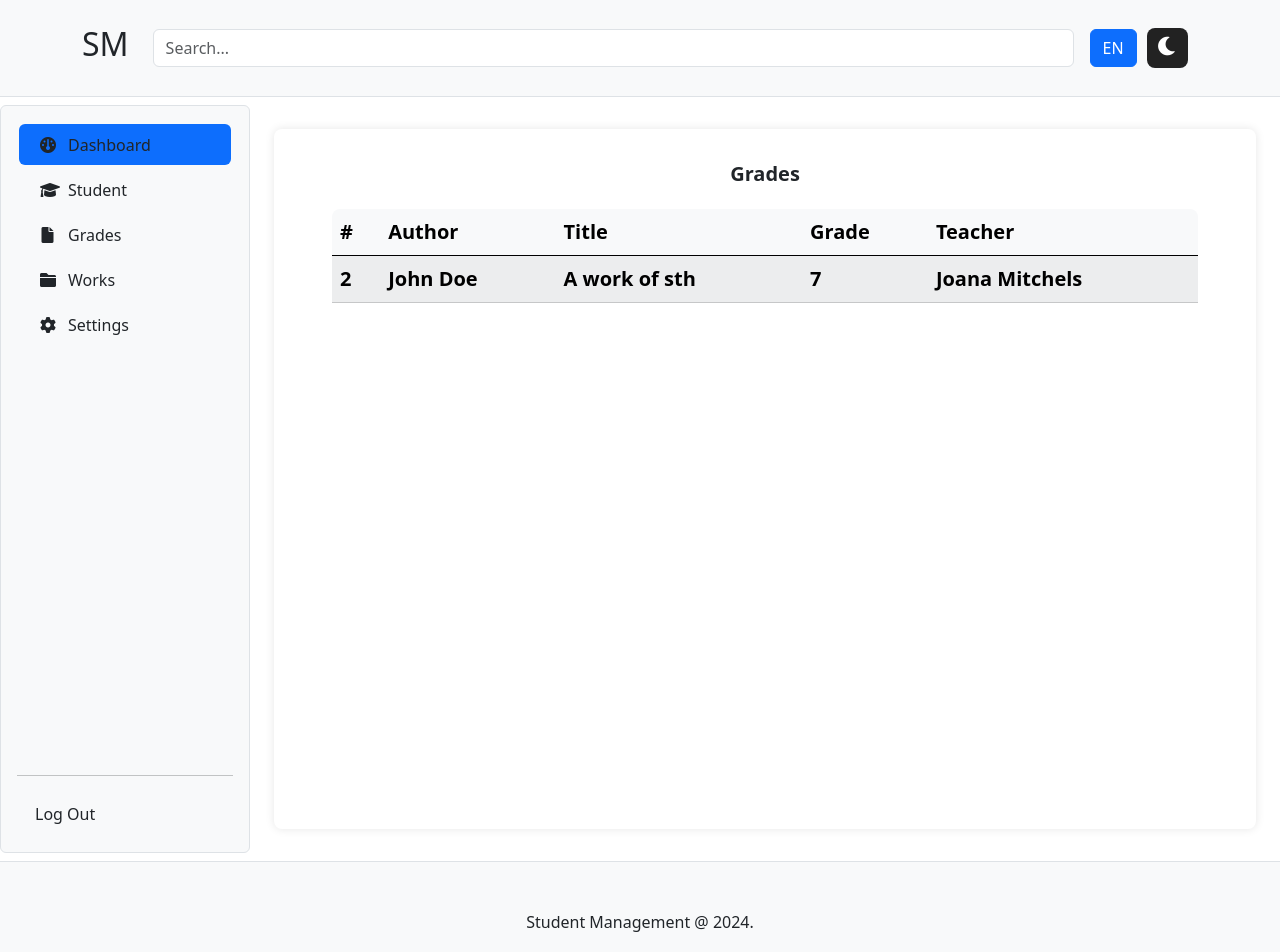
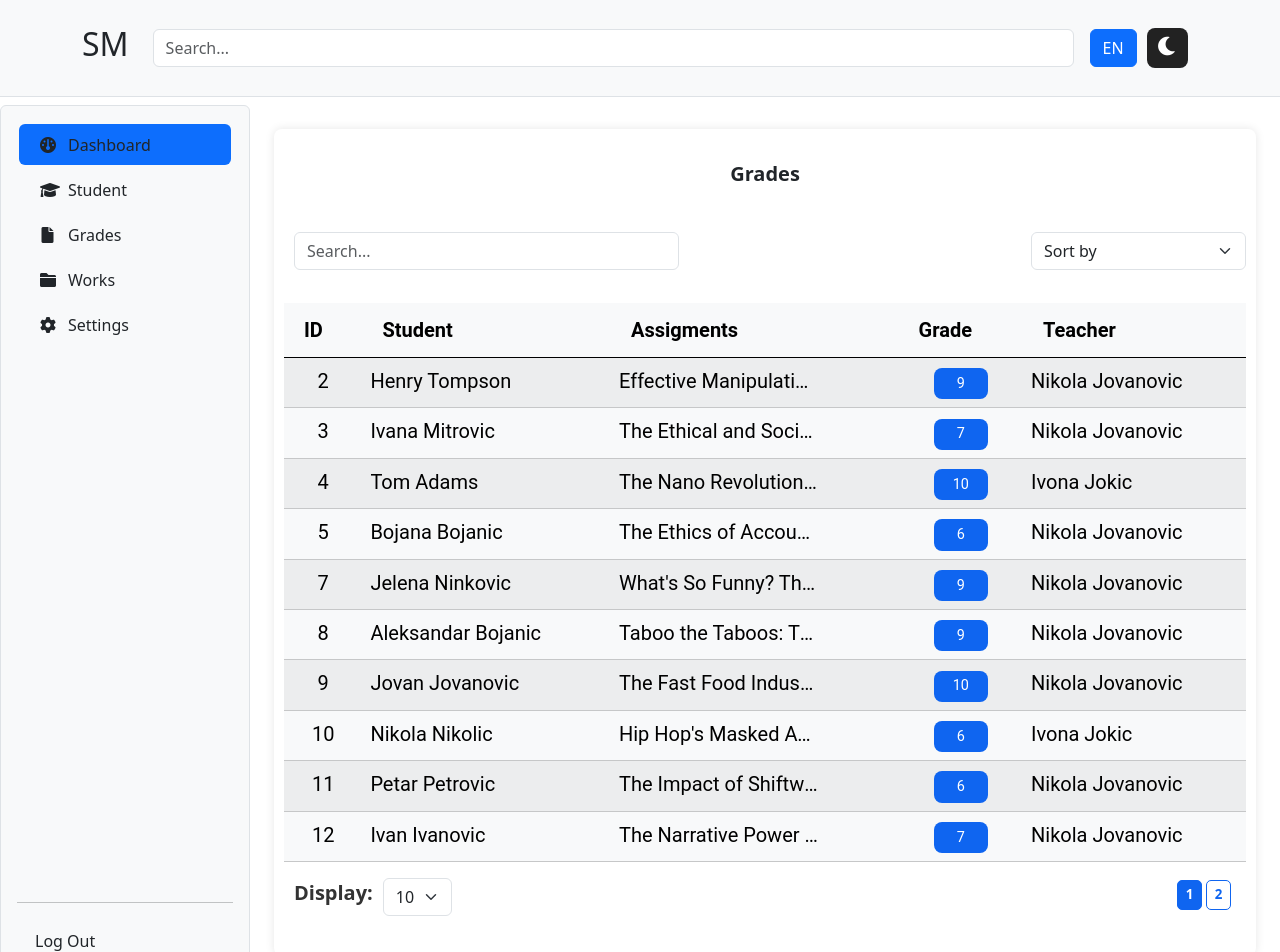
Before and after one commit to Ivona-Jok/Student-Management, a React (Create React App) app: page /grades in a window 1280 px wide. Shown: the top 952 px of the page. Built offline with nearby package versions, Linux system fonts and the light colour scheme; data requests are answered from the project's data file; sample sign-in values are in the browser's storage.

Commit message:
GradeTable update

```diff
--- a/public/db.json
+++ b/public/db.json
@@ -137,10 +137,7 @@
       "email": "nikola-jovanovic@hotmail.com",
       "password": "12345678.n",
       "token": "fake-jwt-token-for-5355",
-      "role": [
-        "teacher",
-        "admin"
-      ]
+      "role": "teacher, admin"
     },
     {
       "id": "1212",
@@ -165,7 +162,7 @@
   "works": [
     {
       "id": "1",
-      "grade": "5",
+      "grade": "",
       "studentId": "ef98",
       "teacherId": "1212",
       "date": "01.01.2024.",
@@ -265,7 +262,7 @@
     },
     {
       "id": "11",
-      "grade": "5",
+      "grade": "6",
       "studentId": "2aa6",
       "teacherId": "5355",
       "date": "04.06.2024.",
@@ -275,7 +272,7 @@
     },
     {
       "id": "12",
-      "grade": "5",
+      "grade": "7",
       "studentId": "5fd1",
       "teacherId": "5355",
       "date": "01.07.2024.",
@@ -302,6 +299,16 @@
       "title": "The Autism Epidemic",
       "description": "This paper challenges the use of the term 'epidemic' to describe the rise in autism spectrum disorder cases, attributing the increase to better diagnosis, awareness, and expanded criteria.",
       "link": "https://dialogues.rutgers.edu/index.php?preview=1&option=com_dropfiles&format=&task=frontfile.download&catid=69&id=133&Itemid=1000000000000"
+    },
+    {
+      "id": "15",
+      "grade": "7",
+      "studentId": "77c3",
+      "teacherId": "5355",
+      "date": "13.05.2024.",
+      "title": "The Ethical and Social Consequences",
+      "description": "This paper explores the ethical and social consequences of Direct-to-Consumer (DTC) genetic testing, highlighting concerns about medical principles such as autonomy, beneficence, and justice.",
+      "link": "https://dialogues.rutgers.edu/index.php?preview=1&option=com_dropfiles&format=&task=frontfile.download&catid=69&id=134&Itemid=1000000000000"
     }
   ]
 }
--- a/src/components/GradeTable.js
+++ b/src/components/GradeTable.js
@@ -1,38 +1,235 @@
-import { useContext } from "react";
+import React, { useState, useEffect, useContext } from "react";
 import "../styles/Components.css";
 import "../styles/Table.css";
 import { ThemeContext } from "../theme/Theme";
 import { useTranslation } from "react-i18next";
 
 function GradeTabel() {
-  const { theme } = useContext(ThemeContext);;
+  const { theme } = useContext(ThemeContext);
   const { t } = useTranslation();
+  const [works, setWorks] = useState([]);
+  const [users, setUsers] = useState([]);
+  const [expandedRows, setExpandedRows] = useState([]);
+  const [editGradeId, setEditGradeId] = useState(null);
+  const [searchTerm, setSearchTerm] = useState("");
+  const [selectedFilter, setSelectedFilter] = useState("");
+  const [currentPage, setCurrentPage] = useState(1);
+  const [worksPerPage, setWorksPerPage] = useState(10);
+  const [gradeSortDirection, setGradeSortDirection] = useState("asc");
+
+  useEffect(() => {
+    const fetchWorks = async () => {
+      try {
+        const response = await fetch("http://localhost:5000/works");
+        if (!response.ok) throw new Error("Failed to fetch works");
+        const data = await response.json();
+        setWorks(data);
+      } catch (error) {
+        console.error("Error fetching works:", error);
+      }
+    };
+
+    const fetchUsers = async () => {
+      try {
+        const response = await fetch("http://localhost:5000/users");
+        if (!response.ok) throw new Error("Failed to fetch users");
+        const data = await response.json();
+        setUsers(data);
+      } catch (error) {
+        console.error("Error fetching users:", error);
+      }
+    };
+
+    fetchWorks();
+    fetchUsers();
+  }, []);
+
+  const getStudentName = (studentId) => {
+    const student = users.find((user) => user.id === studentId);
+    return student ? `${student.firstName} ${student.lastName}` : "Unknown Student";
+  };
+
+  const getTeacherName = (teacherId) => {
+    const teacher = users.find((user) => user.id === teacherId);
+    return teacher ? `${teacher.firstName} ${teacher.lastName}` : "Unknown Teacher";
+  };
+
+  const toggleExpand = (id) => {
+    setExpandedRows((prevExpandedRows) => {
+      if (prevExpandedRows.includes(id)) {
+        return prevExpandedRows.filter((rowId) => rowId !== id);
+      } else {
+        return [...prevExpandedRows, id];
+      }
+    });
+  };
+
+  const handleGradeEdit = (id) => {
+    setEditGradeId((prevId) => (prevId === id ? null : id));
+  };
+
+  const handleGradeChange = (e, id) => {
+    const updatedGrade = e.target.value;
+    setWorks((prevWorks) =>
+      prevWorks.map((work) =>
+        work.id === id ? { ...work, grade: updatedGrade } : work
+      )
+    );
+  };
+
+  const filteredWorks = works.filter((work) => {
+    const studentName = getStudentName(work.studentId).toLowerCase();
+    const title = work.title.toLowerCase();
+    return (
+      (work.grade && work.grade.trim() !== "") &&
+      (studentName.includes(searchTerm.toLowerCase()) || title.includes(searchTerm.toLowerCase()))
+    );
+  });
+
+  const toggleSortDirection = (value) => {
+    setSelectedFilter(value);
+    if (value === "grade ascending") {
+      setGradeSortDirection("asc");
+    } else if (value === "grade descending") {
+      setGradeSortDirection("desc");
+    }
+  };
+
+  const sortedWorks = filteredWorks.sort((a, b) => {
+    if (selectedFilter === "student") {
+      return getStudentName(a.studentId).localeCompare(getStudentName(b.studentId));
+    } else if (selectedFilter === "grade ascending" || selectedFilter === "grade descending") {
+      const gradeA = a.grade ? Number(a.grade) : -1; // Convert to number or use -1 for undefined grades
+      const gradeB = b.grade ? Number(b.grade) : -1;
+      if (gradeA === gradeB) return 0;
+      return gradeSortDirection === "asc" ? gradeA - gradeB : gradeB - gradeA;
+    } else if (selectedFilter === "title") {
+      return a.title.localeCompare(b.title);
+    }
+    return 0;
+  });
+
+
+  const totalPages = Math.ceil(sortedWorks.length / worksPerPage);
+
+  const currentWorks = sortedWorks.slice(
+    (currentPage - 1) * worksPerPage,
+    currentPage * worksPerPage
+  );
+
+  const handlePageChange = (pageNumber) => {
+    setCurrentPage(pageNumber);
+  };
+
+  const handleStudentsPerPageChange = (e) => {
+    setWorksPerPage(Number(e.target.value));
+    setCurrentPage(1);
+  };
+
+  const handleSearchChange = (e) => {
+    setSearchTerm(e.target.value);
+    setCurrentPage(1);
+  };
 
   return (
-    <div className={` text-${theme === "light" ? "dark" : "light"}`}>
-
+    <div className={`text-${theme === "light" ? "dark" : "light"}`}>
       <div className={`component ${theme === "light" ? "dark" : "light"}`}>
         <div className="table-container">
+          <div className="filter-search-container">
+            <div className="search">
+              <input
+                type="search"
+                placeholder={t("search")}
+                value={searchTerm}
+                onChange={handleSearchChange}
+                className={`form-control ${theme}`}
+              />
+            </div>
+            <div className="filter">
+              <select
+                onChange={(e) => toggleSortDirection(e.target.value)}
+                className={`form-select ${theme}`}
+              >
+                <option value="">{t("sort_by")}</option>
+                {['student', 'title', 'grade_descending', 'grade_ascending'].map((col) => (
+                  <option key={col} value={col}>{t(col)}</option>
+                ))}
+              </select>
+            </div>
+          </div>
           <table className={`table table-${theme} table-striped`}>
             <thead>
               <tr>
-                    <td>#</td>
-                    <td>Author</td>
-                    <td>Title</td>
-                    <td>Grade</td>
-                    <td>Teacher</td>
+                <th>{t("ID")}</th>
+                <th>{t("student")}</th>
+                <th>{t("Assigments")}</th>
+                <th>{t("grade")}</th>
+                <th>{t("teacher")}</th>
               </tr>
             </thead>
             <tbody>
-                <tr>
-                    <td>2</td>
-                    <td>John Doe</td>
-                    <td>A work of sth</td>
-                    <td>7</td>
-                    <td>Joana Mitchels</td>
+              {currentWorks.map((work) => (
+                <tr key={work.id}>
+                  <td className="center">{work.id}</td>
+                  <td>{getStudentName(work.studentId)}</td>
+                  <td>
+                    <div
+                      className={`cell-content ${expandedRows.includes(work.id) ? "expanded" : "collapsed"}`}
+                      onClick={() => toggleExpand(work.id)}
+                    >
+                      {work.title}
+                    </div>
+                    {expandedRows.includes(work.id) && (
+                      <div className="work-description">
+                        {work.description}
+                      </div>
+                    )}
+                  </td>
+                  <td className="center">
+                    <button onClick={() => handleGradeEdit(work.id)} className="grade-button">
+                      {work.grade || "-"}
+                    </button>
+                    {editGradeId === work.id && (
+                      <select value={work.grade || ""} onChange={(e) => handleGradeChange(e, work.id)}>
+                        <option value="">-</option>
+                        {[...Array(6).keys()].map((i) => (
+                          <option key={i + 6} value={i + 6}>
+                            {i + 6}
+                          </option>
+                        ))}
+                      </select>
+                    )}
+                  </td>
+                  <td>{getTeacherName(work.teacherId)}</td>
                 </tr>
+              ))}
             </tbody>
           </table>
+          <div className="pagination-container">
+            <div className="students-per-page">
+              <label>{t("display")}:</label>
+              <select
+                value={worksPerPage}
+                onChange={handleStudentsPerPageChange}
+                className={`form-select ${theme}`}
+              >
+                <option value={10}>10</option>
+                <option value={25}>25</option>
+                <option value={50}>50</option>
+              </select>
+            </div>
+            <div className="pagination">
+              {Array.from({ length: totalPages }, (_, index) => (
+                <button
+                  key={index + 1}
+                  onClick={() => handlePageChange(index + 1)}
+                  className={`page-btn ${currentPage === index + 1 ? "active" : ""}`}
+                >
+                  {index + 1}
+                </button>
+              ))}
+            </div>
+          </div>
         </div>
       </div>
     </div>
--- a/src/components/Header.js
+++ b/src/components/Header.js
@@ -1,25 +1,50 @@
-import React, { useContext } from "react";
+import React, { useContext, useEffect, useState } from "react";
 import "../styles/Components.css";
 import ThemeSwitcher from "../theme/ThemeSwitcher";
 import LanguageSwitcher from "../languages/LanguageSwitcher";
 import { useTranslation } from "react-i18next";
 import { ThemeContext } from "../theme/Theme";
 
-
 function Header() {
   const { theme } = useContext(ThemeContext);
   const { t } = useTranslation();
+
+  const [works, setWorks] = useState([]);
+  const [filteredWorks, setFilteredWorks] = useState([]);
+  const [searchQuery, setSearchQuery] = useState("");
+
+  useEffect(() => {
+    fetch("/db.json")
+      .then((response) => response.json())
+      .then((data) => {
+        setWorks(data.works || []);
+        setFilteredWorks(data.works || []);
+      })
+      .catch((error) => console.error("Error fetching works:", error));
+  }, []);
+
+  const handleSearch = (e) => {
+    const query = e.target.value;
+    setSearchQuery(query);
+
+    const filtered = works.filter((work) =>
+      work.title.toLowerCase().includes(query.toLowerCase())
+    );
+    setFilteredWorks(filtered);
+  };
 
   return (
     <div id="header" className={`header text-${theme === "light" ? "dark" : "light"}`}>
       <header className={`py-3 mb-2 border-bottom bg-${theme}`}>
         <div className="container d-flex flex-wrap justify-content-between align-items-center">
-            <h2 className="me-4"> {t("header_txt")} </h2>
+          <h2 className="me-4">{t("header_txt")}</h2>
           <form className="flex-grow-1 me-3">
             <input
               type="search"
               className={`form-control ${theme}`}
               placeholder={t("search")}
+              value={searchQuery}
+              onChange={handleSearch}
               aria-label="Search"
             />
           </form>
--- a/src/components/work/WorkTable.js
+++ b/src/components/work/WorkTable.js
@@ -8,15 +8,15 @@ import { useAuth } from "../../utils/auth";
 function WorkTable() {
   const { theme } = useContext(ThemeContext);
   const { t } = useTranslation();
-  const { user } = useAuth();  // Get user from auth context
+  const { user } = useAuth();
 
   const [searchTerm, setSearchTerm] = useState("");
   const [sortConfig, setSortConfig] = useState({ key: null, direction: "asc" });
   const [works, setWorks] = useState([]);
   const [expandedRows, setExpandedRows] = useState([]);
-  const [editGradeId, setEditGradeId] = useState(null);  // Initialize state for editGradeId
-  const [currentPage, setCurrentPage] = useState(1);  // Initialize state for currentPage
-  const [worksPerPage, setWorksPerPage] = useState(10);  // Initialize state for worksPerPage
+  const [editGradeId, setEditGradeId] = useState(null);
+  const [currentPage, setCurrentPage] = useState(1);
+  const [worksPerPage, setWorksPerPage] = useState(10);
 
   const handleSearchChange = (e) => setSearchTerm(e.target.value);
 
@@ -62,10 +62,11 @@ function WorkTable() {
     }
 
     const newGrade = e.target.value;
+    const teacherId = user.id;
 
     setWorks((prevWorks) =>
       prevWorks.map((work) =>
-        work.id === workId ? { ...work, grade: newGrade } : work
+        work.id === workId ? { ...work, grade: newGrade, teacherId: teacherId } : work
       )
     );
 
@@ -75,7 +76,7 @@ function WorkTable() {
         'Content-Type': 'application/json',
         'Authorization': `Bearer ${user.token}`,
       },
-      body: JSON.stringify({ grade: newGrade }),
+      body: JSON.stringify({ grade: newGrade, teacherId: teacherId }),
     })
       .then((response) => response.json())
       .then((data) => {
@@ -173,28 +174,26 @@ function WorkTable() {
           <tbody>
             {currentStudents.map((work) => (
               <tr key={work.id}>
-                <td>{work.id}</td>
-                <td>{work.title}</td>
+                <td className="center">{work.id}</td>
+                <td>
+                  <div className={`cell-content ${expandedRows.includes(work.id) ? 'expanded' : 'collapsed'}`} onClick={() => toggleExpand(work.id)} >
+                    {work.title}
+                  </div>
+                </td>
                 <td>{work.author}</td>
                 <td>
-                    <div
-                      className={`cell-content ${expandedRows.includes(work.id) ? 'expanded' : 'collapsed'}`}
-                      onClick={() => toggleExpand(work.id)}
-                    >
-                      {work.description}
-                    </div>
-                  </td>
-                <td><a href={work.link} target="_blank" rel="noopener noreferrer" className="button-link">{t("view")}</a></td>
-                <td>{work.date}</td>
-                <td>
+                  <div className={`cell-content ${expandedRows.includes(work.id) ? 'expanded' : 'collapsed'}`} onClick={() => toggleExpand(work.id)} >
+                    {work.description}
+                  </div>
+                </td>
+                <td className="center"><a href={work.link} target="_blank" rel="noopener noreferrer" className="button-link">{t("view")}</a></td>
+                <td className="center">{work.date}</td>
+                <td className="grade-button-container center">
                   <button onClick={() => handleGradeEdit(work.id)} className="grade-button">{work.grade || '-'}</button>
                   {editGradeId === work.id && (
-                      <select
-                        value={work.grade || ''}
-                        onChange={(e) => handleGradeChange(e, work.id)}
-                      >
+                      <select value={work.grade || ''} onChange={(e) => handleGradeChange(e, work.id)} >
                         <option value="">-</option>
-                        {[...Array(6).keys()].map(i => <option key={i+5} value={i+5}>{i+5}</option>)}
+                        {[...Array(6).keys()].map(i => <option key={i+6} value={i+6}>{i+6}</option>)}
                       </select>)}
                 </td>
                 <td>{work.teacher}</td>
--- a/src/languages/i18n.js
+++ b/src/languages/i18n.js
@@ -32,14 +32,16 @@ i18n
           pass: "Password",
           pass_placeholder: "Enter password",
           pass_placeholder_rp: "Confirm password",
-          pass_desc: "Must be 8-20 characters long, contain letters, numbers and special characters (without spaces or emoji).",
+          pass_desc: "Must be 8-20 characters long and contain letters, numbers, and special characters (without spaces or emojis).",
           register: "Register",
           reg_txt1: "Not a member? ",
-          reg_txt2: "or joint with:",
+          reg_txt2: "Or joint with:",
           reg_txt3: "Already a member? ",
           display: "Display",
           footer_txt: "Student Management",
           grade: "Grade",
+          grade_ascending: "Ascending grades",
+          grade_descending: "Descending grades",
           date: "Date",
           teacher: "Teacher",
           title: "Title",
@@ -59,9 +61,11 @@ i18n
           greeting: "Zdravo, Korisniče!",
           header_txt: "US",
           search: "Pretraga...",
-          dashboard: "Kontlona tabla",
+          dashboard: "Kontrolna tabla",
           student: "Student",
           grades: "Ocjene",
+          grade_ascending: "Rastuce ocjene",
+          grade_descending: "Opadajuce ocjene",
           works: "Radovi",
           settings: "Podešavanja",
           year: "Godina",
--- a/src/styles/Table.css
+++ b/src/styles/Table.css
@@ -1,5 +1,5 @@
 .table-container {
-    max-width: 90%;
+    max-width: 100%;
     overflow-x: auto;
     overflow-y: auto;
     width: 100%;
@@ -27,6 +27,8 @@
     max-width: 100%;
     table-layout: auto;
     text-align: left;
+    font-family: 'Roboto', Arial, sans-serif;
+    font-weight: normal;
 }
 
 .table thead th {
@@ -134,6 +136,9 @@
     font-weight: bold;
 }
 
+.grade-button-container{
+    text-align: center;
+  }
 
 .grade-button {
     display: inline-block;
@@ -142,16 +147,17 @@
     text-align: center;
     padding: 0.3rem 1rem;
     text-decoration: none;
-    border: 1px solid #0f65f0;
+    border: none;
     border-radius: 8px;
     cursor: pointer;
     transition: background-color 0.3s, border-color 0.3s;
     font-size: 0.9rem;
+    width: 50%;
   }
 
   .grade-button:hover {
-    background-color: #1b8e0a;
-    border-color: #1b8e0a;
+    background-color: #0d4fb9;
+    border-color: none;
   }
 
   .grade-button:focus {
@@ -197,7 +203,7 @@
     text-align: center;
     padding: 0.3rem 1rem;
     text-decoration: none;
-    border: 1px solid #0f65f0;
+    border: none;
     border-radius: 8px;
     cursor: pointer;
     transition: background-color 0.3s, border-color 0.3s;
@@ -206,7 +212,6 @@
 
   .button-link:hover,
   .button-link:active {
-    background-color: #1b8e0a;
-    border-color: #1b8e0a;
+    background-color: #0d4fb9;
     color: white;
   }
```
Lines whose indentation alone changed are shown as unchanged.
